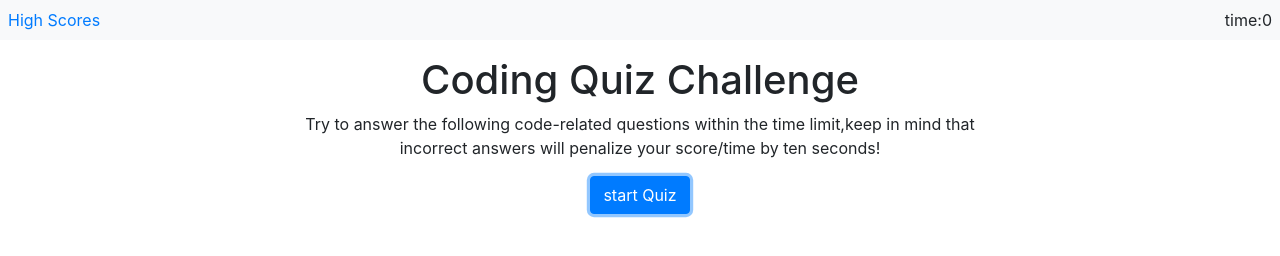
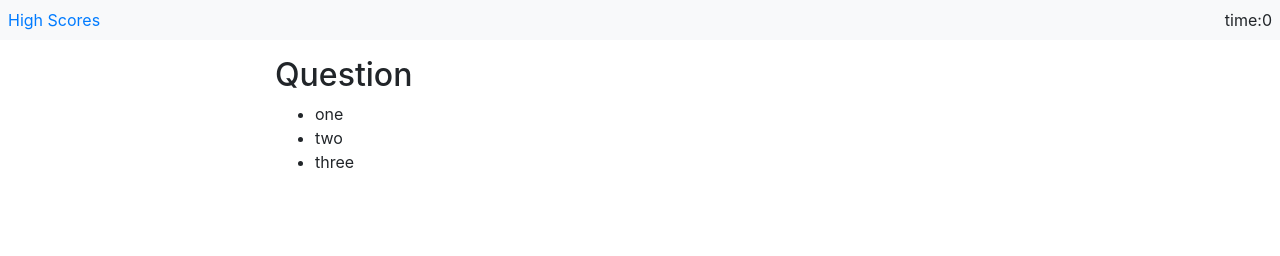
Before and after one commit to Ozziewd/quizhw, a plain HTML site: page index.html in a window 1280 px wide. Both pictures are taken after a click on the button "start Quiz". Drawn offline with nearby package versions, Linux system fonts and the light colour scheme.

Commit message:
added an event to the button that will remove the qestionscreen and add it to the startscreen, I added an id to both containers and used get elementbyid to connect them to the event when the button is clicked

```diff
--- a/index.html
+++ b/index.html
@@ -25,7 +25,7 @@
         <a href="scores.html">High Scores</a>
         <span class="float-right">time:0</span>
     </nav>
-    <div class="container">
+    <div id="startscreen" class="container">
         <div class="row justify-content-center">
             <div class="col-8 text-center">
                 <h1>Coding Quiz Challenge</h1>
@@ -39,7 +39,7 @@
         </div>
     </div>
     <!-- second screen -->
-    <div class="container d-none">
+    <div id="questionscreen" class="container d-none">
         <div class="row justify-content-center">
             <div class="col-8">
                 <h2>Question</h2>
--- a/main.js
+++ b/main.js
@@ -1,4 +1,7 @@
 var startBtn = document.getElementById("startB");
 startBtn.addEventListener("click", function (event) {
-    alert("it works");
+    document.getElementById("startscreen").classList.add("d-none")
+    document.getElementById("questionscreen").classList.remove("d-none")
+
+
 });
```
